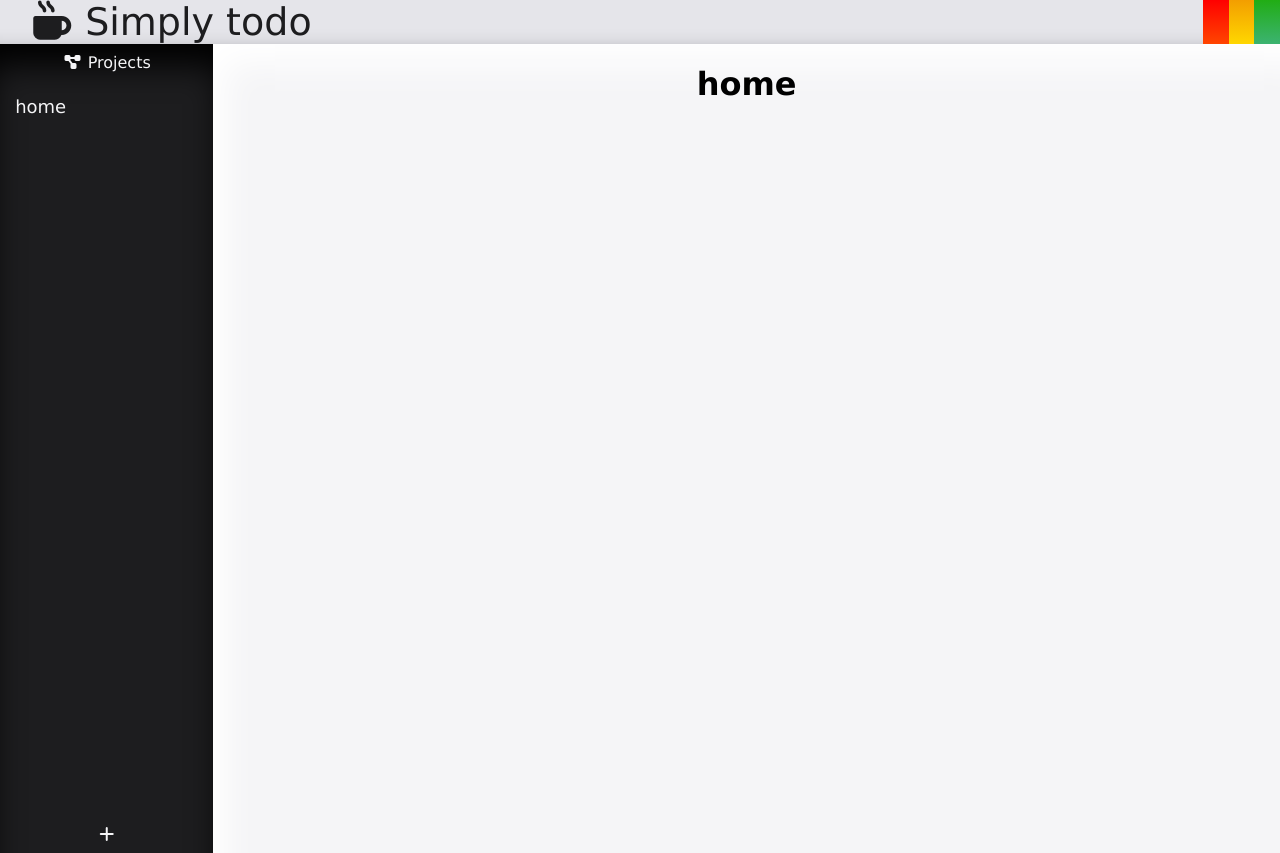
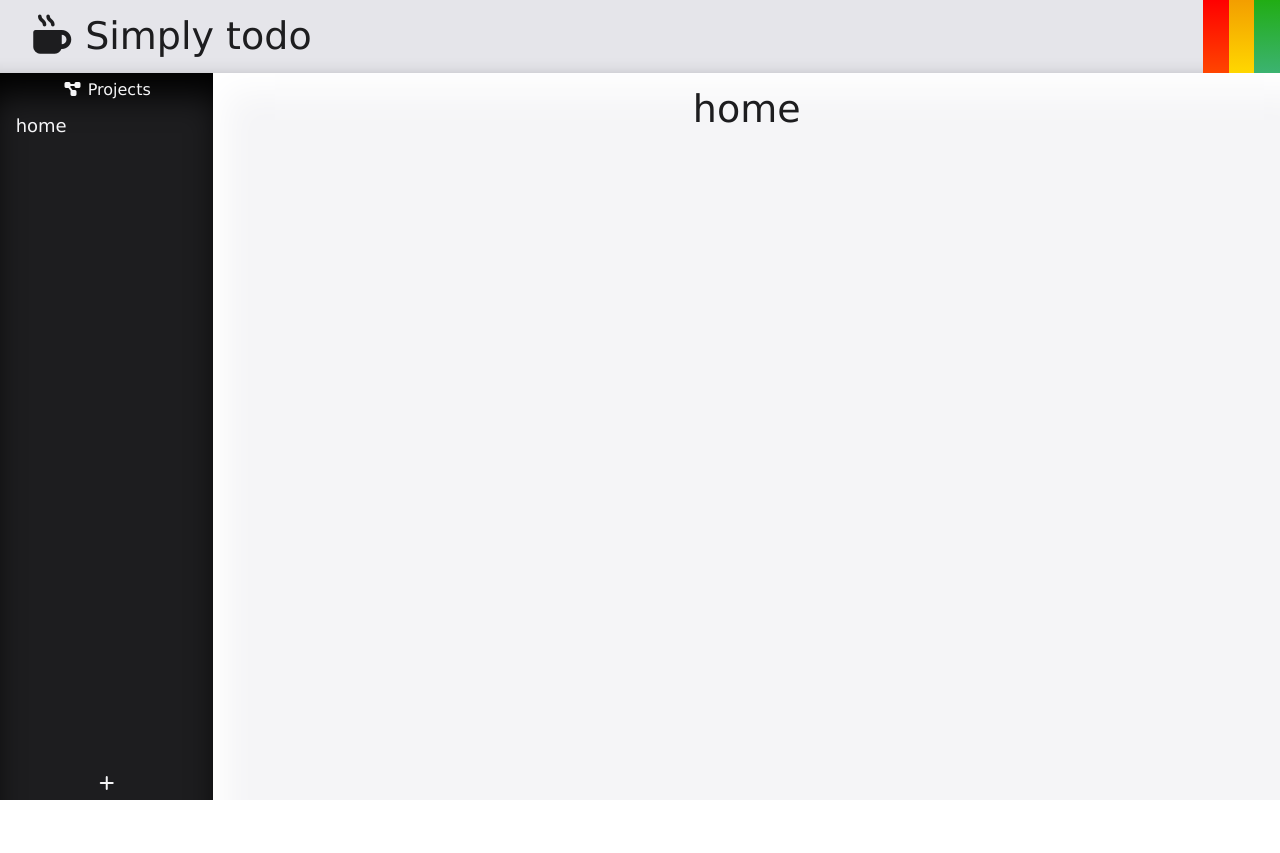
Before and after one commit to VoidOfMaya/Simply-Todo, a website built with webpack: page src/template.html in a window 1280 px wide. After the commit the page ends 800 px from the top, so only its background shows below. Built offline with nearby package versions, Linux system fonts and the light colour scheme.

Commit message:
minor style changes

```diff
--- a/src/index.js
+++ b/src/index.js
@@ -1,4 +1,5 @@
 
+import "./styles.css";
 import { ProjectManager } from "./modules/ProjectManager";
 import { TaskManager } from "./modules/TaskManager";
 import { init, initDialogP, initMain, initSideBare , renderSide} from "./modules/domManager";
--- a/src/modules/colors.js
+++ b/src/modules/colors.js
@@ -2,7 +2,8 @@
 
 function topWhite(){return "#e5e5ea"};
 function mainWhite(){return "#f5f5f7"};
-function black(){return "#1D1D1F"} ;
+function black(){return "rgba(29, 29, 31, 1)"} ;
+function gray(){return "linear-gradient(to left,rgba(29, 29, 31, 1), rgba(82, 82, 85, 1)"} ;
 function urgentRed(){return "linear-gradient(to bottom,rgb(255, 0, 0), rgb(255, 69, 0)"};
 function moderateYellow(){return 'linear-gradient(to bottom,rgb(243, 158, 0), #FFD700)'};
 function green(){return 'linear-gradient(to bottom,rgb(33, 173, 20), #3CB371)'};
@@ -15,6 +16,7 @@ export {
     moderateYellow,
     green,
     black,
+    gray,
     mainWhite,
     topWhite,
 }
--- a/src/modules/domManager.js
+++ b/src/modules/domManager.js
@@ -1,4 +1,4 @@
-import { topWhite,mainWhite, black ,green, urgentRed, moderateYellow } from "./colors"; // topwhite, mainwhite, balck
+import { topWhite,mainWhite, black ,green, urgentRed, gray } from "./colors"; // topwhite, mainwhite, balck
 import { staticDom } from "./staticDom";
 
 let dialogInstance =null;
@@ -26,14 +26,11 @@ const init = function(defaultProject){
 const populatetMain= function(project){
     const {head, main, displayTitle, tasksDisplay} = staticDom
 
-        displayTitle.innerHTML = "";
-        displayTitle.innerText= project.name
-        displayTitle.style.justifySelf = "center";
-        displayTitle.style.alignSelf = "center";
-
-
-
-
+    displayTitle.innerHTML = "";
+    displayTitle.innerText= project.name
+    displayTitle.style.justifySelf = "center";
+    displayTitle.style.alignSelf = "center";
+    //task display
 }
 const initDialogP = function(btnFunction){
     //extracting out dialog relevant variables from staticDom
@@ -149,13 +146,17 @@ const renderSide = function(projects, removefunction){
 
         name.textContent = project.name;
         name.style.gridArea ="name";
+        name.style.alignContent ="center"
+        name.style.paddingLeft = "5px"
 
         remove.textContent = '';
         remove.style.gridArea = "remove"
+        remove.style.alignContent ="center"
+        remove.style.textAlign = "center"
 
         btn.style.fontSize = "18px";
         btn.style.color = mainWhite();
-        btn.style.padding = "10px 0px";
+        btn.style.height = "40px";
         btn.appendChild(remove);
         btn.appendChild(name);
         root.appendChild(btn);
@@ -164,18 +165,20 @@ const renderSide = function(projects, removefunction){
 
         btn.addEventListener("click", ()=>{
             populatetMain(project);
-            console.log(`executed display switch to ${project.name}`);
+            //console.log(`executed display switch to ${project.name}`);
         });
 
 
         btn.addEventListener("mouseover", () => {
             btn.style.fontSize = "20px"
             remove.style.background = urgentRed();
+            name.style.background = gray();
+
         });
         btn.addEventListener("mouseout", () => {
             btn.style.fontSize = "18px"
             remove.style.background = "none";
-            btn.style.gap = "5px"
+            name.style.background = black();
         });
         //delet event handeling
         remove.addEventListener("mouseover", ()=>{
--- a/src/modules/staticDom.js
+++ b/src/modules/staticDom.js
@@ -85,7 +85,7 @@ const createSide = function(){
     projectList.style.display = "flex";
     projectList.style.flexDirection = "column";
     projectList.style.gap = "5px";
-    projectList.style.padding = "5px";
+    projectList.style.padding = " px 5px 5px 5px";
     projectList.style.boxSizing = "border-box";
 
     // add new project
@@ -110,9 +110,11 @@ const createSide = function(){
 const createDisplay = function(){
     const display = document.createElement("div");
     const mainContainer = document.createElement("div");
-    const displayTitle = document.createElement("h1");
+    const displayTitle = document.createElement("div");
     const tasksDisplay = document.createElement("div")
 
+    displayTitle.style.color = black();
+    displayTitle.style.fontSize = "38px";
     mainContainer.id = "container"
     mainContainer.style.width = "100%"
     mainContainer.style.height = "100%"
@@ -156,7 +158,7 @@ const deleteProjectDialog = function(deleteFunction, id){
 
     alert.innerText= `placeholder text`;
     alert.style.padding = "0px 5px";
-    alert.style.justifySelf = "center";
+    alert.style.textAlign = "center";
     alert.style.gridArea ="message";
 
     cancelDelete.innerHTML = "<div>Cancel</div>";
--- a/src/styles.css
+++ b/src/styles.css
@@ -1,3 +1,10 @@
+body{
+  fontFamily : "Lucida Grande, Lucida Sans Unicode, Lucida Sans, Geneva, Verdana, sans-serif";
+  display :grid;
+  height :100vh;
+  margin :0px;
+}
+
 input[type="text"]:focus,
 textarea:focus {
   border: 2px solid #007BFF; /* Example: blue border */
```
